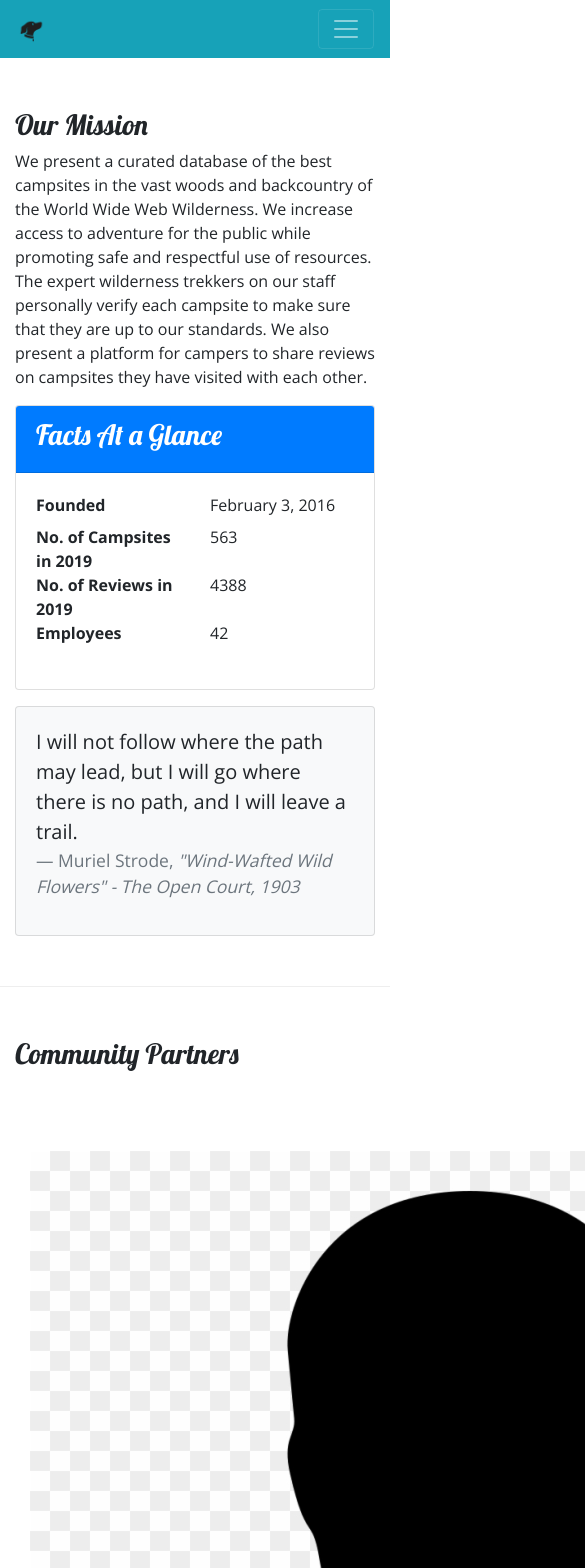
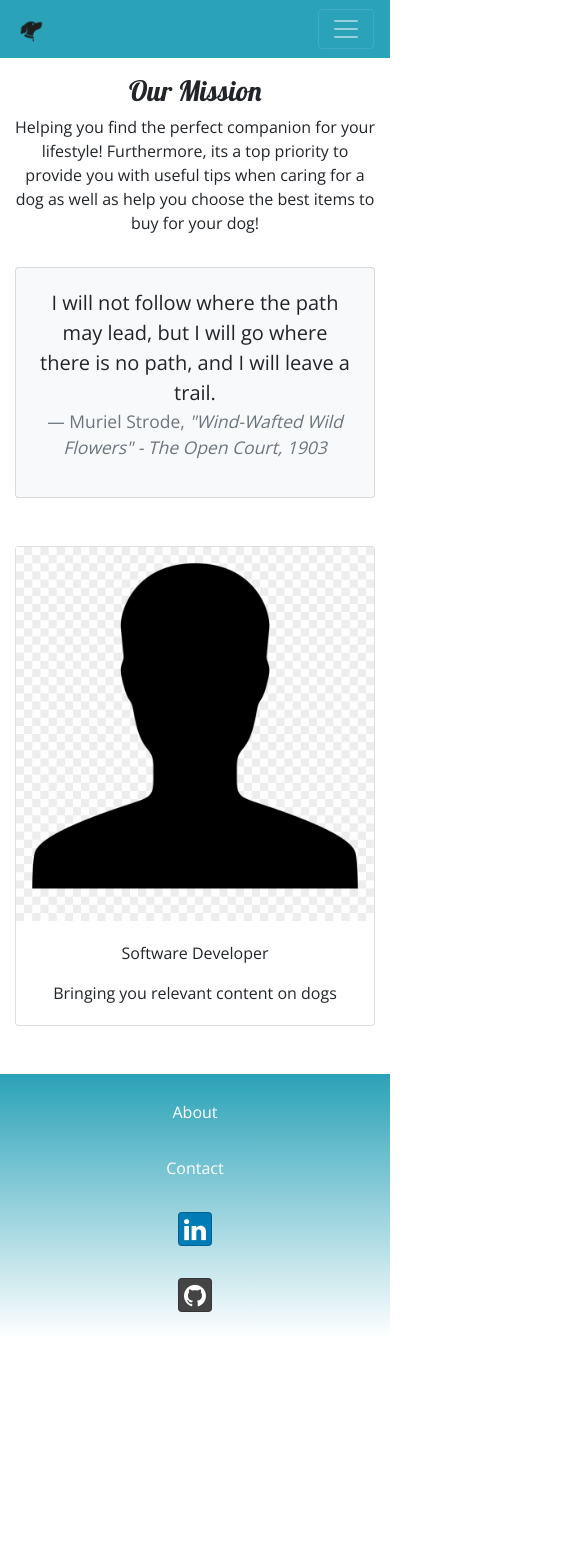
Before and after one commit to jvpink200/react-dog-adoption, a React (Create React App) app: page /about in a window 390 px wide. Shown: the top 1568 px of the page, 585 px wide, since content can reach past the window. After the commit the page ends 1338 px from the top, so only its background shows below. Built offline with nearby package versions, Linux system fonts and the light colour scheme.

Commit message:
updated component styling

```diff
--- a/src/App.css
+++ b/src/App.css
@@ -11,15 +11,9 @@
     background-color: rgba(0, 0, 0, 0.5);
 }
 
-.row-content {
-    padding: 50px 0;
-    border-bottom: 1px ridge;
-    min-height: 200px;
-}
-
 .site-footer {
-    background-image: linear-gradient(#17A2B8, white);
-    padding: 20px 0;
+    background-image: linear-gradient(#2AA2B8, white);
+    padding: 10px 0;
 }
 
 .jumbotron {
@@ -34,15 +28,19 @@
 }
 
 .navbar-dark {
-    background-color: #17A2B8;
+    background-color: #2AA2B8;
 }
 
 .carousel-caption {
-    background-color: #17A2B8;
+    background-color: #2AA2B8;
 }
 
 ul, ul li {
     display: inline;
     list-style: none;
-    padding-right:10px;
 }
+
+.hover-text:hover {
+    text-decoration: none;
+    color:#2AA2B8 !important;
+}
--- a/src/components/AboutUsComponent.js
+++ b/src/components/AboutUsComponent.js
@@ -10,67 +10,67 @@
                 {
                     id:0,
                     image: 'assets/images/person-icon-silhouette.png',
-                    altText: 'placeholder'
+                    altText: 'placeholder',
+                    title: 'Software Developer',
+                    description: 'Bringing you relevant content on dogs'
                 }
             ]
         };
     }
   render() {
-    const myImages = this.state.images.map(myImage => {
+    const profile = this.state.images.map(profileImage => {
             return (
-                <div key={myImage.id} className="col pt-4 pb-4">
-                    <img src={myImage.image} class="placeholder image" alt={myImage.altText} />
-                </div>
+              <Card key={profileImage.id}>
+                <img
+                  src={profileImage.image}
+                  class="placeholder image"
+                  alt={profileImage.altText}
+                />
+                <CardBody>
+                  <p>{profileImage.title}</p>
+                  {profileImage.description}
+                </CardBody>
+              </Card>
             );
         });
 
         return (
           <div className="container">
-            <div className="row row-content">
-                <div className="col-sm-6">
+            <div className="row row-content text-center mt-3">
+              <div className="col-sm-12">
                 <h3>Our Mission</h3>
-                    <p>We present a curated database of the best campsites in the vast woods and backcountry of the World Wide Web Wilderness. We increase access to adventure for the public while promoting safe and respectful use of resources. The expert wilderness trekkers on our staff personally verify each campsite to make sure that they are up to our standards. We also present a platform for campers to share reviews on campsites they have visited with each other.</p>
-                </div>
-                <div className="col-sm-6">
-                    <Card>
-                        <CardHeader className="bg-primary text-white"><h3>Facts At a Glance</h3></CardHeader>
-                        <CardBody>
-                            <dl className="row">
-                                <dt className="col-6">Founded</dt>
-                                <dd className="col-6">February 3, 2016</dd>
-                                <dt className="col-6">No. of Campsites in 2019</dt>
-                                <dd className="col-6">563</dd>
-                                <dt className="col-6">No. of Reviews in 2019</dt>
-                                <dd className="col-6">4388</dd>
-                                <dt className="col-6">Employees</dt>
-                                <dd className="col-6">42</dd>
-                            </dl>
-                        </CardBody>
-                    </Card>
+                <p>
+                  Helping you find the perfect companion for your lifestyle!
+                  Furthermore, its a top priority to provide you with useful
+                  tips when caring for a dog as well as help you choose the best
+                  items to buy for your dog!
+                </p>
               </div>
               <div className="col">
                 <Card className="bg-light mt-3">
                   <CardBody>
                     <blockquote className="blockquote">
-                                <p className="mb-0">I will not follow where the path may lead, but I will go where there is no path, and I will leave a trail.</p>
-                                <footer className="blockquote-footer">Muriel Strode,{' '}
-                                    <cite title="Source Title">"Wind-Wafted Wild Flowers" -
-                                    The Open Court, 1903</cite>
+                      <p className="mb-0">
+                        I will not follow where the path may lead, but I will go
+                        where there is no path, and I will leave a trail.
+                      </p>
+                      <footer className="blockquote-footer">
+                        Muriel Strode,{" "}
+                        <cite title="Source Title">
+                          "Wind-Wafted Wild Flowers" - The Open Court, 1903
+                        </cite>
                       </footer>
                     </blockquote>
                   </CardBody>
                 </Card>
               </div>
             </div>
-            <div className="row row-content">
-                <div className="col-12">
-                    <h3>Community Partners</h3>
+            <div className="row row-content text-center">
+              <div className="col"></div>
+              <div className="col-sm-12 col-md-4 mt-4 mx-auto mb-5">
+                <Media list>{profile}</Media>
               </div>
-                <div className="col mt-4 mb-5">
-                    <Media list>
-                        {myImages}
-                    </Media>
-                </div>
+              <div className="col"></div>
             </div>
           </div>
         );
--- a/src/components/ContactComponent.js
+++ b/src/components/ContactComponent.js
@@ -1,6 +1,6 @@
 import React from 'react';
 
-function Contact(props) {
+function Contact() {
     return (
         <div className="container">
             <div className="row">
@@ -21,7 +21,7 @@
                 </div>
                 <div className="col">
                     <a role="button" className="btn btn-link" href="tel:+12065551234"><i className="fa fa-phone" /> 1-206-555-1234</a><br />
-                    <a role="button" className="btn btn-link" href="mailto:fakeemail@fakeemail.co"><i className="fa fa-envelope-o" /> campsites@nucamp.co</a>
+                    <a role="button" className="btn btn-link" href="mailto:fakeemail@fakeemail.co"><i className="fa fa-envelope-o" /> email@nucamp.com</a>
                 </div>
             </div>
         </div>
--- a/src/components/FooterComponent.js
+++ b/src/components/FooterComponent.js
@@ -1,27 +1,44 @@
 import React from 'react';
 import { Link } from 'react-router-dom';
 
-function Footer(props) {
+function Footer() {
     return (
       <footer className="site-footer">
         <div className="container">
           <div className="row">
-                    <div className="col-4 col-sm-2 offset-1">
+            <div className="col-md-3 col-sm-12 text-center p-3">
               <ul className="list-unstyled">
-                            <li><Link to='/about'>About</Link></li>
-                            <li><Link to='/contactus'>Contact</Link></li>
+                <li>
+                  <Link className="text-white hover-text" to="/about">
+                    About
+                  </Link>
+                </li>
               </ul>
             </div>
-                    <div className="col-6 col-sm-3 text-center">
-                        <h5>Social</h5>
-                        <a className="btn btn-social-icon btn-instagram" href="http://instagram.com/"><i className="fa fa-instagram" /></a>{' '}
-                        <a className="btn btn-social-icon btn-facebook" href="http://www.facebook.com/"><i className="fa fa-facebook" /></a>{' '}
-                        <a className="btn btn-social-icon btn-twitter" href="http://twitter.com/"><i className="fa fa-twitter" /></a>{' '}
-                        <a className="btn btn-social-icon btn-google" href="http://youtube.com/"><i className="fa fa-youtube" /></a>
+            <div className="col-md-3 col-sm-12 text-center p-3">
+              <ul className="list-unstyled">
+                <li>
+                  <Link className="text-white hover-text" to="/contactus">
+                    Contact
+                  </Link>
+                </li>
+              </ul>
             </div>
-                    <div className="col-sm-4 text-center">
-                        <a role="button" className="btn btn-link" href="tel:+12065551234"><i className="fa fa-phone" /> 1-206-555-1234</a><br />
-                        <a role="button" className="btn btn-link" href="mailto:notreal@notreal.co"><i className="fa fa-envelope-o" /> campsites@nucamp.co</a>
+            <div className="col-md-3 col-sm-12 text-center p-3">
+              <a
+                className="btn btn-social-icon btn-linkedin"
+                href="http://www.linkedin.com/"
+              >
+                <i className="fa fa-linkedin" />
+              </a>
+            </div>
+            <div className="col-md-3 col-sm-12 text-center p-3 ">
+              <a
+                className="btn btn-social-icon btn-github"
+                href="http://www.github.com/"
+              >
+                <i className="fa fa-github" />
+              </a>
             </div>
           </div>
         </div>
--- a/src/shared/campsites.js
+++ b/src/shared/campsites.js
@@ -1,34 +1,22 @@
-export const CAMPSITES = [
-    {
-        id: 0,
-        name: "React Lake Campground",
-        image: "/assets/images/beagle.jpg",
-        elevation: 1233,
-        featured: false,
-        description: "Nestled in the foothills of the Chrome Mountains, this campground on the shores of the pristine React Lake is a favorite for fly fishers."
-    },
+export const DOGITEMS = [
     {
         id: 1,
-        name:"Chrome River Campground ",
-        image: "/assets/images/dog_bed.jpg",
-        elevation: 877,
-        featured: false,
-        description: "Spend a few sunny days and starry nights beneath a canopy of old-growth firs at this enchanting spot by the Chrome River."
+        name: "Beagle",
+        image: "/assets/images/beagle.jpg"
     },
     {
         id: 2,
-        name:"Breadcrumb Trail Campground",
-        image: "/assets/images/dog_collar.jpg",
-        elevation: 2901,
-        featured: false,
-        description: "Let NuCamp be your guide to this off-the-beaten-path, hike-in-only campground."
+        name:"Dog Bed",
+        image: "/assets/images/dog_bed.jpg"
     },
     {
         id: 3,
-        name:"Redux Woods Campground",
-        image: "/assets/images/dog_toys.jpg",
-        elevation: 42,
-        featured: true,
-        description: "You'll never want to leave this hidden gem, deep within the lush Redux Woods."
+        name:"Dog Collar",
+        image: "/assets/images/dog_collar.jpg"
+    },
+    {
+        id: 4,
+        name:"Dog Toys",
+        image: "/assets/images/dog_toys.jpg"
     }
 ];
```
Also changed, not shown: src/components/DirectoryComponent.js (+5 -5 lines), src/components/MainComponent.js (+3 -9 lines). Lines whose indentation alone changed are shown as unchanged.
